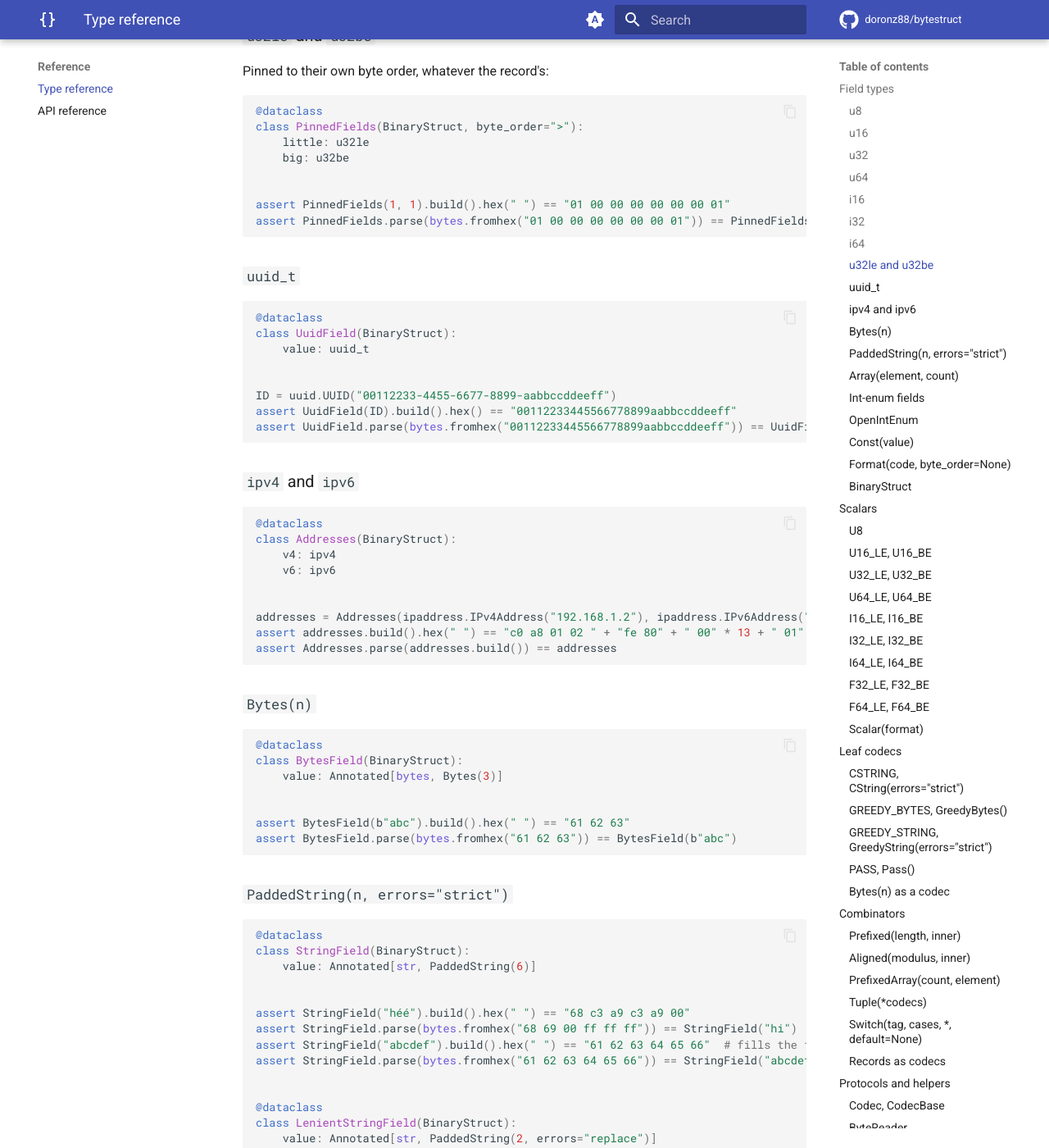
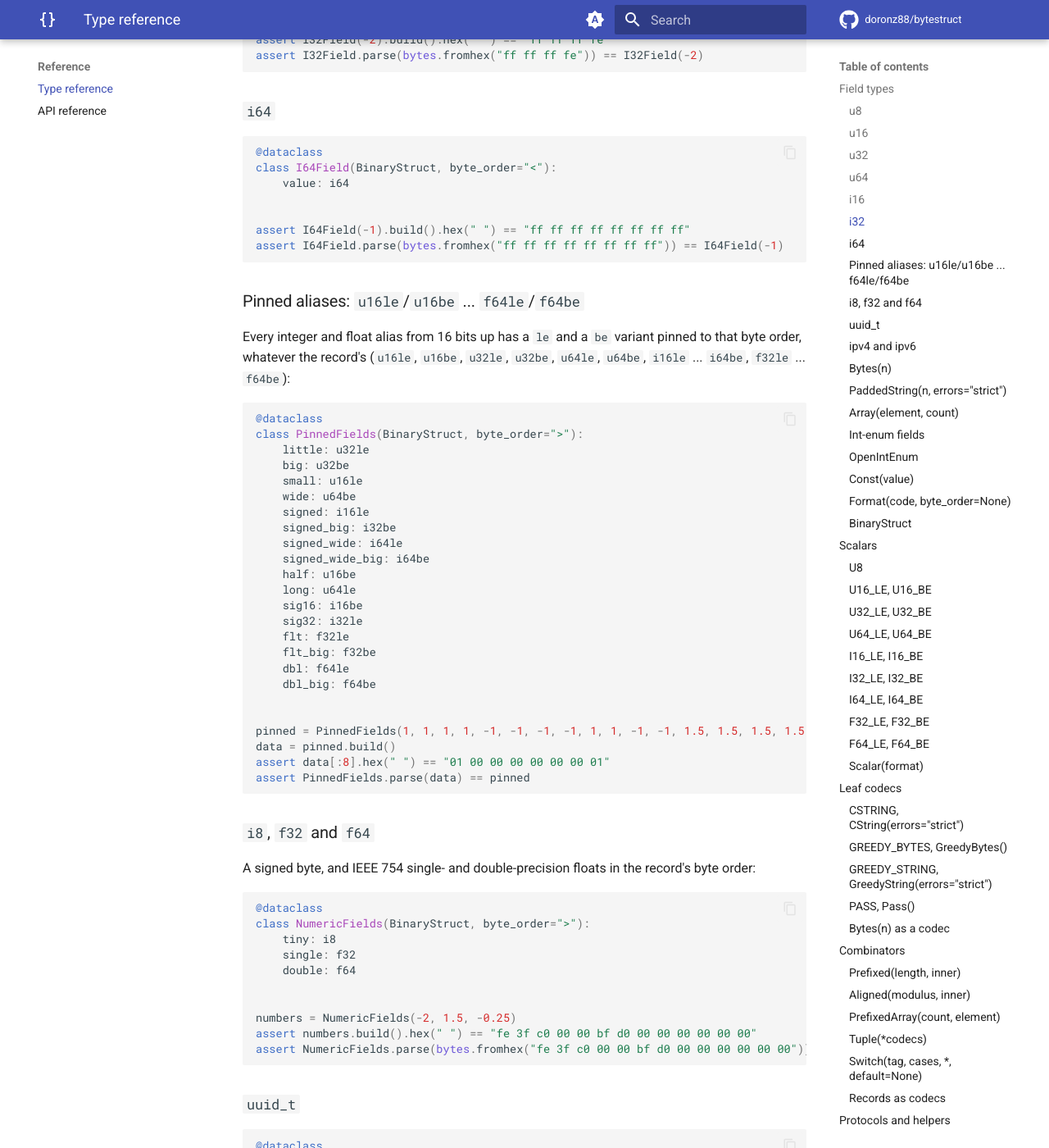
Before and after one commit to doronz88/bytestruct, an MkDocs documentation site: the page built from docs/reference.md, in a window 1280 px wide and 1400 px high, scrolled down 3388 px. Shown: the whole window at 82% size. Built offline with MkDocs 1.6.1 and Material for MkDocs 9.7.7, drawn with Linux system fonts in a browser that asks for light colours; comment, search, counter and statistics services are not loaded; some of the changed text lies outside the part shown.

Commit message:
bytestruct: Follow the record's byte order in Array, add i8/f32/f64 and pinned aliases
Array elements were little-endian unless their alias pinned an order, even
inside a big-endian record, which is easy to get silently wrong. An
unpinned element now takes the enclosing record's byte order.

Records gain the field aliases they were missing: i8, f32 and f64, plus
le/be variants pinned to their byte order for every 16-bit-and-up integer
and float alias (u16le ... f64be), next to u32le/u32be.

````diff
--- a/docs/reference.md
+++ b/docs/reference.md
@@ -26,13 +26,13 @@ from bytestruct import (
     I64_BE,
     I64_LE,
     PASS,
-    U8,
     U16_BE,
     U16_LE,
     U32_BE,
     U32_LE,
     U64_BE,
     U64_LE,
+    U8,
     Aligned,
     Array,
     BinaryBuildError,
@@ -59,17 +59,34 @@ from bytestruct import (
     TruncatedDataError,
     Tuple,
     UnexpectedConstantError,
+    f32,
+    f32be,
+    f32le,
+    f64,
+    f64be,
+    f64le,
     i16,
+    i16be,
+    i16le,
     i32,
+    i32be,
+    i32le,
     i64,
+    i64be,
+    i64le,
+    i8,
     ipv4,
     ipv6,
-    u8,
     u16,
+    u16be,
+    u16le,
     u32,
     u32be,
     u32le,
     u64,
+    u64be,
+    u64le,
+    u8,
     uuid_t,
 )
 ```
@@ -162,19 +179,53 @@ assert I64Field(-1).build().hex(" ") == "ff ff ff ff ff ff ff ff"
 assert I64Field.parse(bytes.fromhex("ff ff ff ff ff ff ff ff")) == I64Field(-1)
 ```
 
-### `u32le` and `u32be`
+### Pinned aliases: `u16le`/`u16be` ... `f64le`/`f64be`
 
-Pinned to their own byte order, whatever the record's:
+Every integer and float alias from 16 bits up has a `le` and a `be` variant pinned to that byte order, whatever the
+record's (`u16le`, `u16be`, `u32le`, `u32be`, `u64le`, `u64be`, `i16le` ... `i64be`, `f32le` ... `f64be`):
 
 ```python
 @dataclass
 class PinnedFields(BinaryStruct, byte_order=">"):
     little: u32le
     big: u32be
+    small: u16le
+    wide: u64be
+    signed: i16le
+    signed_big: i32be
+    signed_wide: i64le
+    signed_wide_big: i64be
+    half: u16be
+    long: u64le
+    sig16: i16be
+    sig32: i32le
+    flt: f32le
+    flt_big: f32be
+    dbl: f64le
+    dbl_big: f64be
 
 
-assert PinnedFields(1, 1).build().hex(" ") == "01 00 00 00 00 00 00 01"
-assert PinnedFields.parse(bytes.fromhex("01 00 00 00 00 00 00 01")) == PinnedFields(1, 1)
+pinned = PinnedFields(1, 1, 1, 1, -1, -1, -1, -1, 1, 1, -1, -1, 1.5, 1.5, 1.5, 1.5)
+data = pinned.build()
+assert data[:8].hex(" ") == "01 00 00 00 00 00 00 01"
+assert PinnedFields.parse(data) == pinned
+```
+
+### `i8`, `f32` and `f64`
+
+A signed byte, and IEEE 754 single- and double-precision floats in the record's byte order:
+
+```python
+@dataclass
+class NumericFields(BinaryStruct, byte_order=">"):
+    tiny: i8
+    single: f32
+    double: f64
+
+
+numbers = NumericFields(-2, 1.5, -0.25)
+assert numbers.build().hex(" ") == "fe 3f c0 00 00 bf d0 00 00 00 00 00 00"
+assert NumericFields.parse(bytes.fromhex("fe 3f c0 00 00 bf d0 00 00 00 00 00 00")) == numbers
 ```
 
 ### `uuid_t`
@@ -243,13 +294,13 @@ assert LenientStringField.parse(bytes.fromhex("c3 00")) == LenientStringField("
 ```python
 @dataclass
 class ArrayField(BinaryStruct, byte_order=">"):
-    little: Annotated[list[int], Array(u16, 2)]  # little-endian: elements ignore the record's order
-    big: Annotated[list[int], Array(u32be, 2)]  # pinned
+    big: Annotated[list[int], Array(u16, 2)]  # the record's byte order
+    little: Annotated[list[int], Array(u32le, 2)]  # pinned
 
 
 arrays = ArrayField([1, 2], [3, 4])
-assert arrays.build().hex(" ") == "01 00 02 00 00 00 00 03 00 00 00 04"
-assert ArrayField.parse(bytes.fromhex("01 00 02 00 00 00 00 03 00 00 00 04")) == arrays
+assert arrays.build().hex(" ") == "00 01 00 02 03 00 00 00 04 00 00 00"
+assert ArrayField.parse(bytes.fromhex("00 01 00 02 03 00 00 00 04 00 00 00")) == arrays
 ```
 
 ### Int-enum fields
````
Also changed, not shown: bytestruct/__init__.py (+62 -3 lines), docs/migrating-from-construct.md (+0 -2 lines), docs/records.md (+6 -8 lines), 1 other file.
